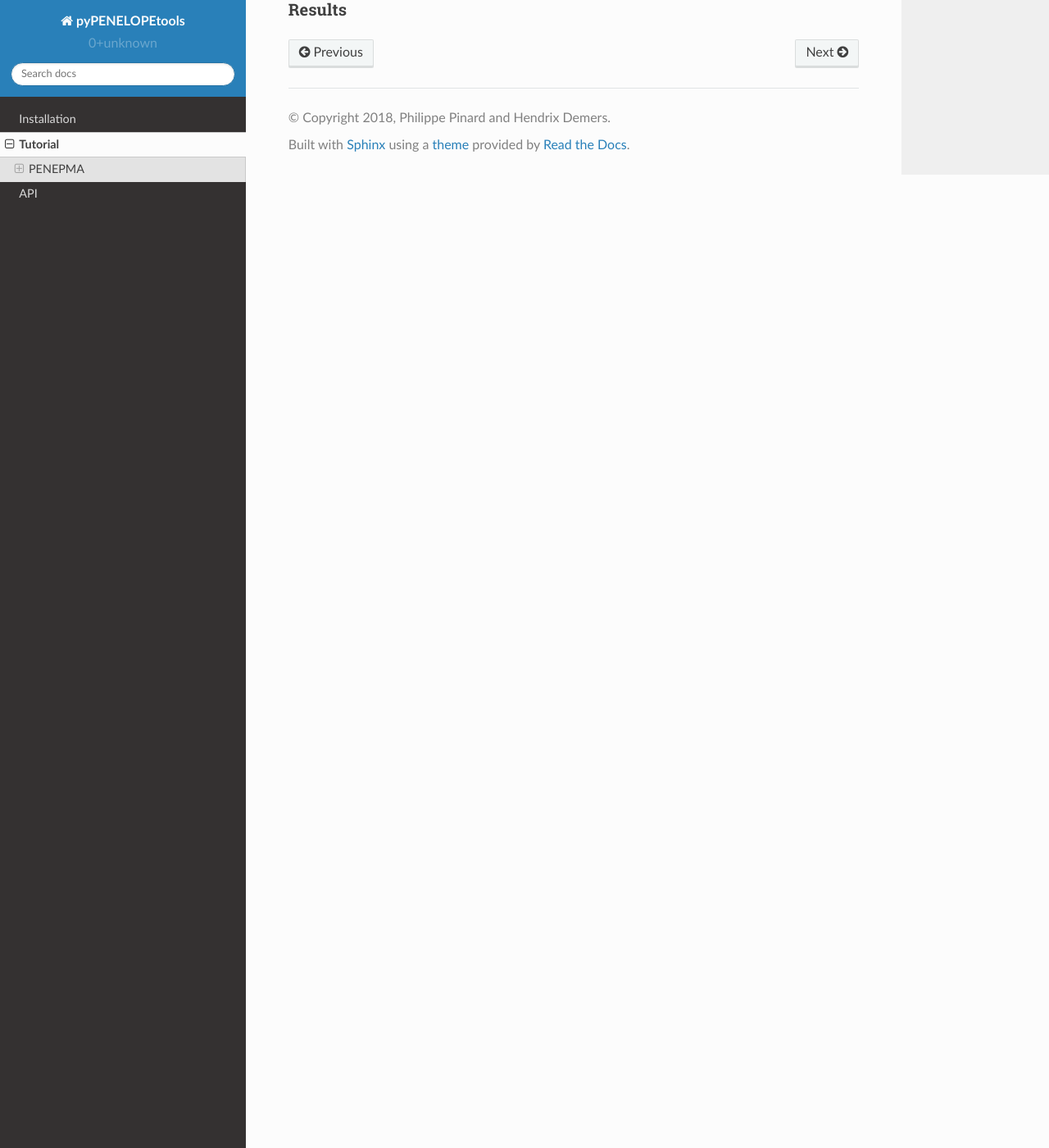
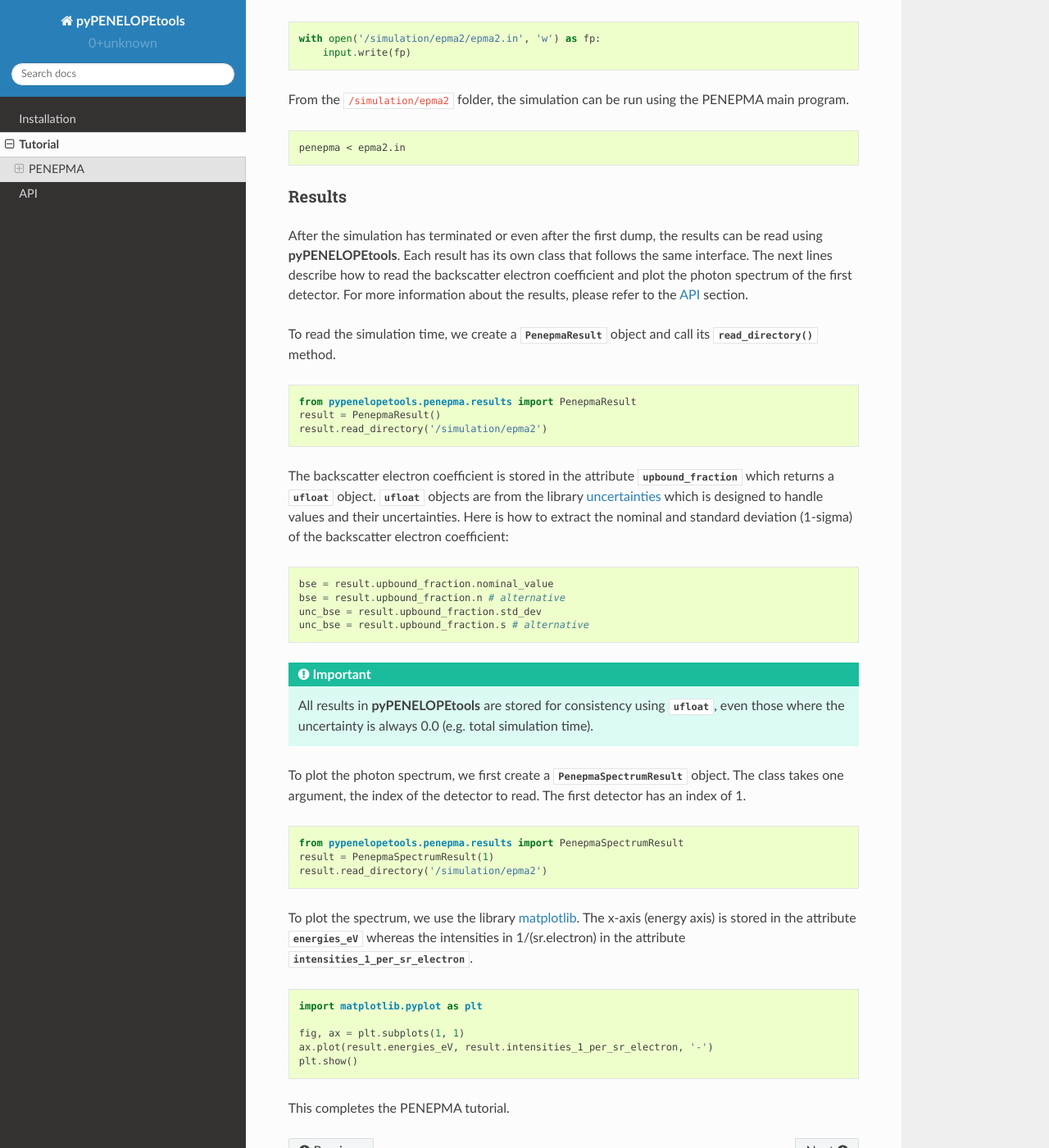
Before and after one commit to pymontecarlo/pypenelopetools, a Sphinx documentation site: the page built from docs/tutorial.rst, in a window 1280 px wide and 1400 px high, scrolled down 4923 px. Shown: the whole window at 82% size. Built offline with Sphinx 7.4.7 and the Read the Docs theme 2.0.0, drawn with Linux system fonts in a browser that asks for light colours; some of the changed text lies outside the part shown.

Commit message:
Finish doc of tutorial.

```diff
--- a/docs/api.rst
+++ b/docs/api.rst
@@ -1,3 +1,5 @@
+.. _api:
+
 API
 ===
 
--- a/docs/tutorial.rst
+++ b/docs/tutorial.rst
@@ -201,16 +201,16 @@ This is a copy of the parameters in the PENEPMA example.
    input.IXRSPL.add(index_lookup[module_right], 2)
    input.IXRSPL.add(index_lookup[module_left], 2)
 
-Fifthly, the emerging particle distributions.
+Fifthly, the emerging particle distributions, photon detectors and
+spatial distribution.
 
 .. code-block:: python
 
+   import pyxray
+   from pypenelopetools.penepma.utils import convert_xrayline_to_izs1s200
+
    input.NBE.set(0, 0, 300)
    input.NBANGL.set(45, 30)
-
-Sixthly, we add photon detectors.
-
-.. code-block:: python
 
    input.photon_detectors.add(0, 90, 0, 360, 0, 0.0, 0.0, 1000)
    input.photon_detectors.add(5, 15, 0, 360, 0, 0.0, 0.0, 1000)
@@ -222,6 +222,12 @@ Sixthly, we add photon detectors.
    input.photon_detectors.add(65, 75, 0, 360, 0, 0.0, 0.0, 1000)
    input.photon_detectors.add(75, 85, 0, 360, 0, 0.0, 0.0, 1000)
 
+   input.GRIDX.set(-1e-5, 5e-5, 60)
+   input.GRIDY.set(-3e-5, 3e-5, 60)
+   input.GRIDZ.set(-6e-5, 0.0, 60)
+   input.XRLINE.add(convert_xrayline_to_izs1s200(pyxray.xray_line(26, 'Ka2')))
+   input.XRLINE.add(convert_xrayline_to_izs1s200(pyxray.xray_line(29, 'Ka2')))
+
 .. important::
    The theta angles of a photon detector are defined as angles from the
    positive z-axis.
@@ -229,17 +235,20 @@ Sixthly, we add photon detectors.
    microanalysis.
    For a take-off angle of 30deg, theta would be 60deg.
 
-Seventhly, the spatial distribution of x-ray emission.
-
-.. code-block:: python
-
-   input.GRIDX.set(-1e-5, 5e-5, 60)
-   input.GRIDY.set(-3e-5, 3e-5, 60)
-   input.GRIDZ.set(-6e-5, 0.0, 60)
-   input.XRLINE.add(26010300)
-   input.XRLINE.add(29010300)
+.. hint::
+   Use :func:`convert_xrayline_to_izs1s200 <pypenelopetools.penepma.utils.convert_xrayline_to_izs1s200>`
+   to convert :class:`XrayLine` from
+   `pyxray <https://github.com/openmicroanalysis/pyxray>`_ library to
+   PENELOPE's ILB(4) notation.
 
 Finally, the job properties.
+The first random seed is negative to force the generation of a random seed
+every time a simulation is started.
+We also use the conversion function from :class:`XrayLine` to ILB(4) notation
+for the relative uncertainty termination :class:`REFLIN`.
+The simulation will terminate if the relative uncertainty (3-sigma) on the
+Fe Ka2 total characteristic intensity detected by the first detector is less
+than 0.15%.
 
 .. code-block:: python
 
@@ -248,7 +257,7 @@ Finally, the job properties.
    input.DUMPP.set(60)
 
    input.RSEED.set(-10, 1)
-   input.REFLIN.set(26010300, 1, 1.5e-3)
+   input.REFLIN.set(convert_xrayline_to_izs1s200(pyxray.xray_line(26, 'Ka2')), 1, 1.5e-3)
    input.NSIMSH.set(2e9)
    input.TIME.set(2e9)
 
@@ -260,5 +269,77 @@ The last step is to save them as a ``.in`` file.
    with open('/simulation/epma2/epma2.in', 'w') as fp:
        input.write(fp)
 
+From the ``/simulation/epma2`` folder, the simulation can be run using the
+PENEPMA main program.
+
+.. code-block:: shell
+
+   penepma < epma2.in
+
 Results
 ^^^^^^^
+
+After the simulation has terminated or even after the first dump, the results
+can be read using **pyPENELOPEtools**.
+Each result has its own class that follows the same interface.
+The next lines describe how to read the backscatter electron coefficient and
+plot the photon spectrum of the first detector.
+For more information about the results, please refer to the :ref:`API <api>`
+section.
+
+To read the simulation time, we create a
+:class:`PenepmaResult <pypenelopetools.penepma.results.PenepmaResult>` object
+and call its :meth:`read_directory` method.
+
+.. code-block:: python
+
+   from pypenelopetools.penepma.results import PenepmaResult
+   result = PenepmaResult()
+   result.read_directory('/simulation/epma2')
+
+The backscatter electron coefficient is stored in the attribute
+:attr:`upbound_fraction` which returns a :class:`ufloat` object.
+:class:`ufloat` objects are from the library
+`uncertainties <https://pythonhosted.org/uncertainties>`_ which is designed
+to handle values and their uncertainties.
+Here is how to extract the nominal and standard deviation (1-sigma) of the
+backscatter electron coefficient:
+
+.. code-block:: python
+
+   bse = result.upbound_fraction.nominal_value
+   bse = result.upbound_fraction.n # alternative
+   unc_bse = result.upbound_fraction.std_dev
+   unc_bse = result.upbound_fraction.s # alternative
+
+.. important::
+   All results in **pyPENELOPEtools** are stored for consistency using
+   :class:`ufloat`, even those where the uncertainty is always 0.0 (e.g.
+   total simulation time).
+
+To plot the photon spectrum, we first create a
+:class:`PenepmaSpectrumResult <pypenelopetools.penepma.results.PenepmaSpectrumResult>`
+object.
+The class takes one argument, the index of the detector to read.
+The first detector has an index of 1.
+
+.. code-block:: python
+
+   from pypenelopetools.penepma.results import PenepmaSpectrumResult
+   result = PenepmaSpectrumResult(1)
+   result.read_directory('/simulation/epma2')
+
+To plot the spectrum, we use the library `matplotlib <http://matplotlib.org>`_.
+The x-axis (energy axis) is stored in the attribute :attr:`energies_eV` whereas
+the intensities in 1/(sr.electron) in the attribute
+:attr:`intensities_1_per_sr_electron`.
+
+.. code-block:: python
+
+   import matplotlib.pyplot as plt
+
+   fig, ax = plt.subplots(1, 1)
+   ax.plot(result.energies_eV, result.intensities_1_per_sr_electron, '-')
+   plt.show()
+
+This completes the PENEPMA tutorial.
```
